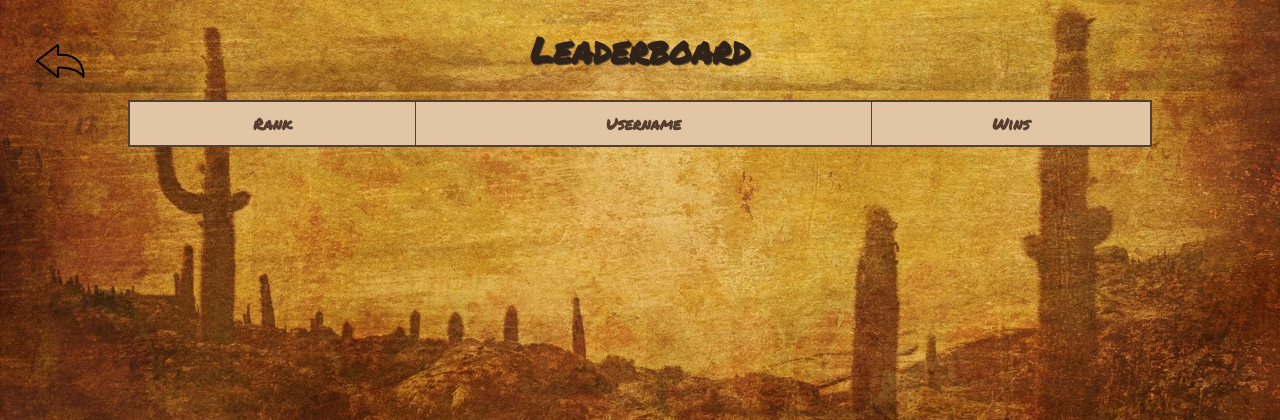
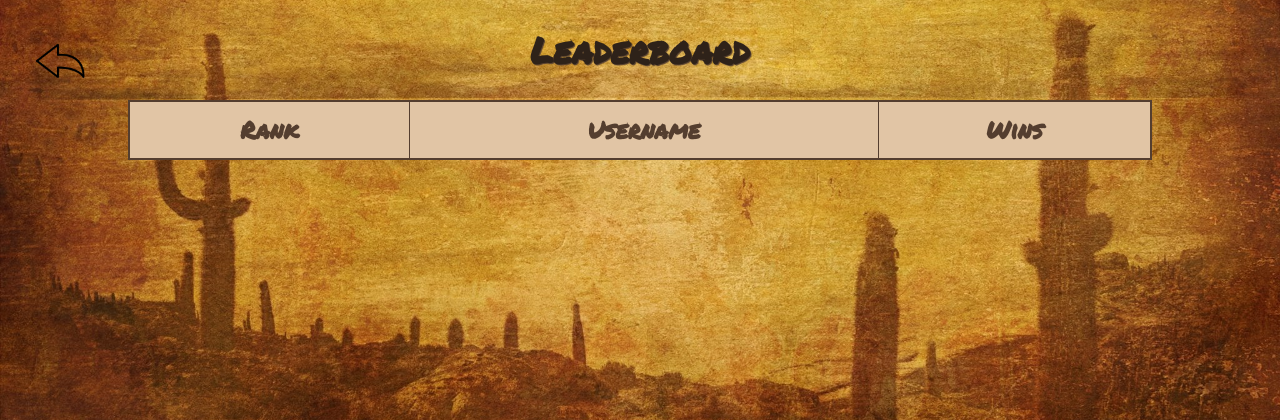
Before and after one commit to Webprog-Hangman/Hangman, a PHP site: page /leaderboard.php in a window 1280 px wide. Shown: the top 420 px of the page. Run offline with PHP 8.4, Linux system fonts and the light colour scheme; lists and menus that the app fills with data are empty.

Commit message:
Update leaderboard.css
Made font-size bigger and bold for table headers

```diff
--- a/css/leaderboard.css
+++ b/css/leaderboard.css
@@ -56,6 +56,8 @@ table td {
 table th {
     background-color: #e1c5a5;
     color: #543e2f;
+    font-size:18pt;
+    font-weight:bold;
 }
 
 table tr:nth-child(even) {
```
